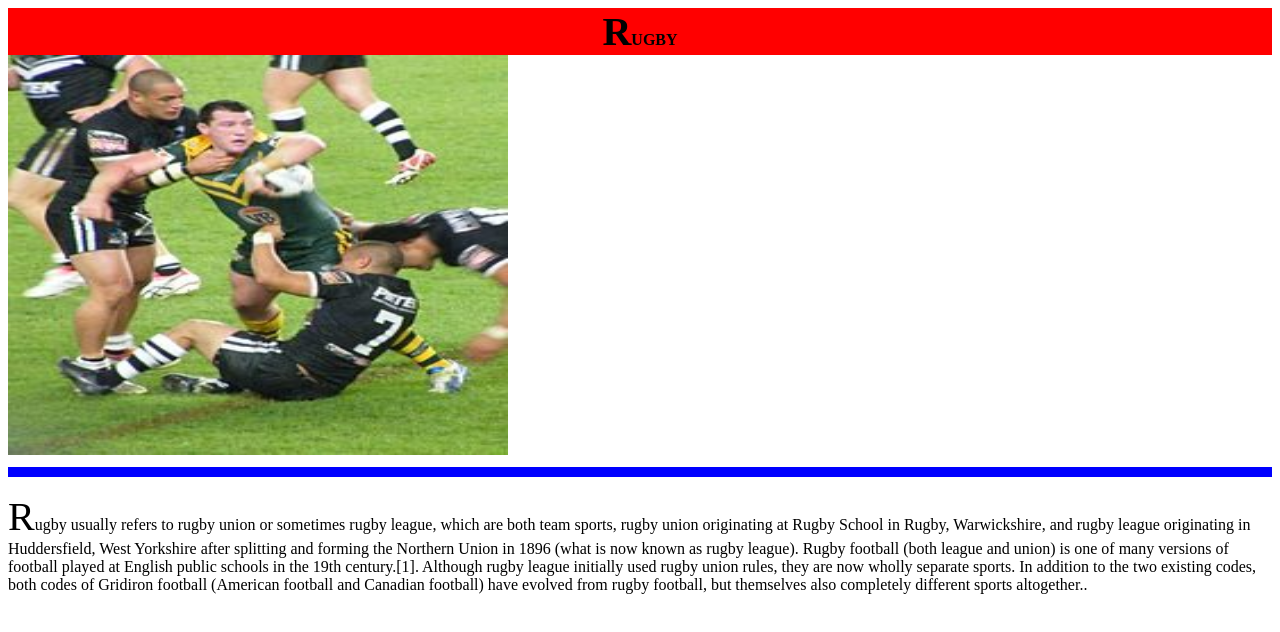
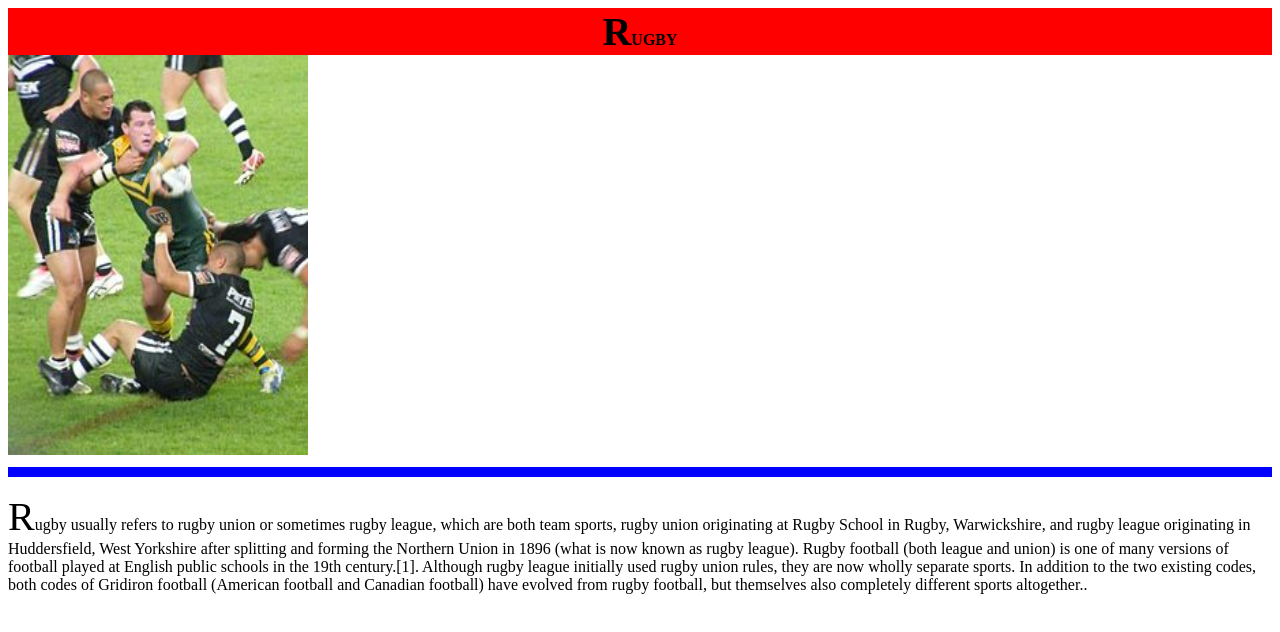
Before and after one commit to DIETHER01ERIC/create-app, a plain HTML site: page www/www/rugby.html in a window 1280 px wide. Drawn offline with Linux system fonts and the light colour scheme.

Commit message:
Update rugby.html

```diff
--- a/www/www/rugby.html
+++ b/www/www/rugby.html
@@ -21,7 +21,7 @@
 <div
           style="background:red;color:black;"><center><strong>RUGBY</strong></center>
         </div>
-             <img src="img/rugby.jpg" width="500" height="400"><hr size="10px" color="blue" >
+             <img src="img/rugby.jpg" width="300" height="400"><hr size="10px" color="blue" >
              <p> <div>Rugby usually refers to rugby union or sometimes rugby league, which are both team sports, rugby union originating at Rugby School in Rugby, Warwickshire, and rugby league originating in Huddersfield, West Yorkshire after splitting and forming the Northern Union in 1896 (what is now known as rugby league). Rugby football (both league and union) is one of many versions of football played at English public schools in the 19th century.[1]. Although rugby league initially used rugby union rules, they are now wholly separate sports. In addition to the two existing codes, both codes of Gridiron football (American football and Canadian football) have evolved from rugby football, but themselves also completely different sports altogether..</div>
 
 </body>
```
